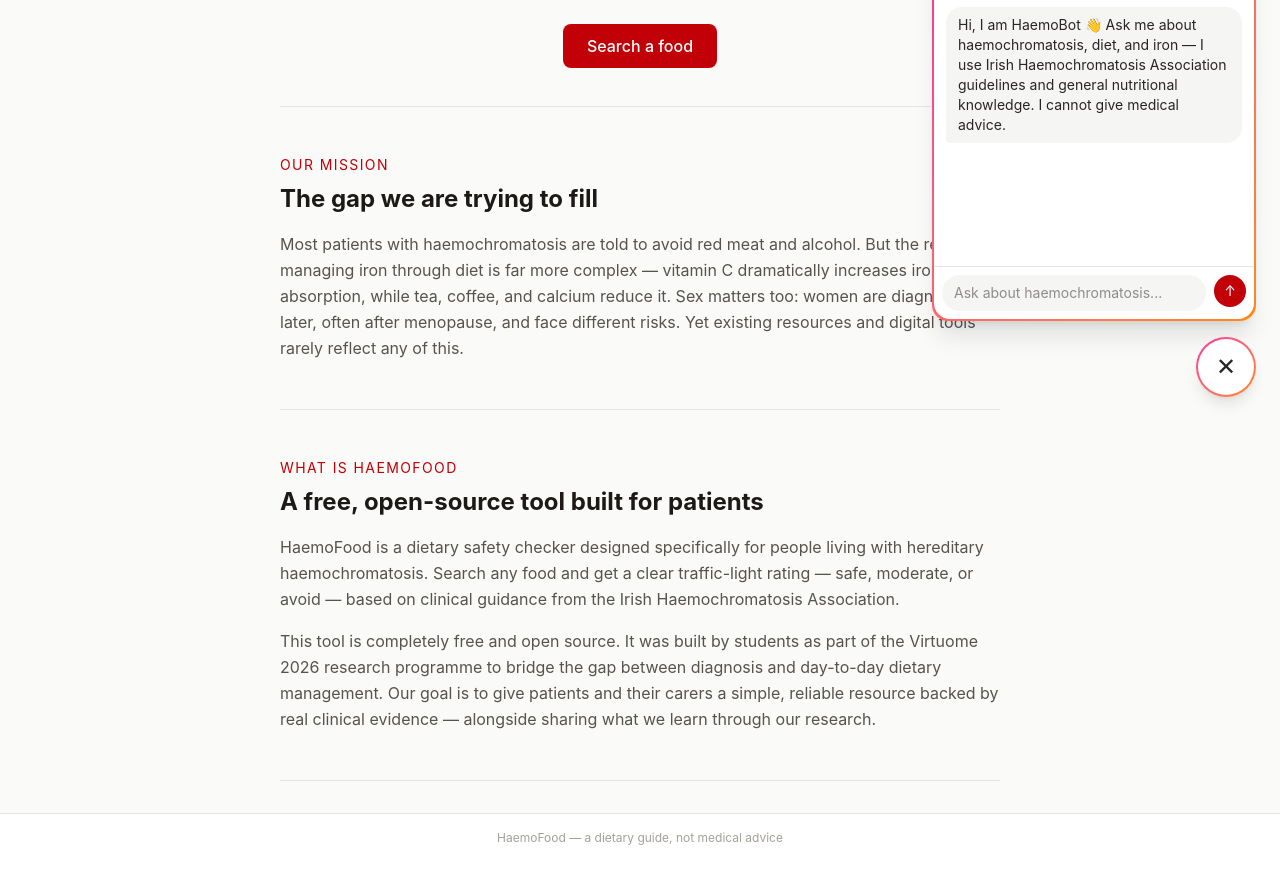
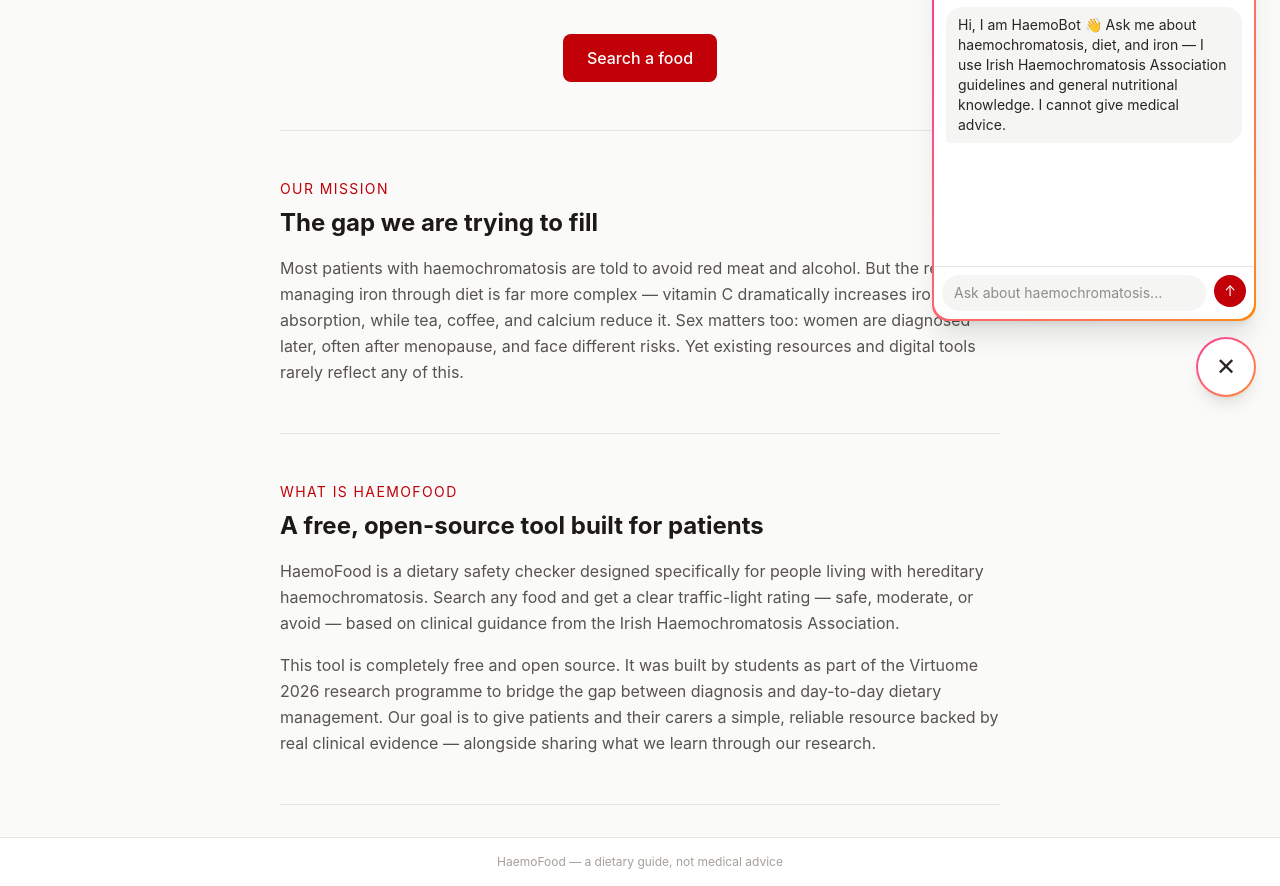
Before and after one commit to elfudo3/haemoFood, a React (Vite) app in the folder haemofoods/: page / in a window 1280 px wide. Shown: the part 379-1265 px from the top of the page. Before the commit the page ends 1241 px from the top, so only its background shows below. Built offline with nearby package versions, Linux system fonts and the light colour scheme; no server answers.

Commit message:
feat: added fade in animation to HomePage

```diff
--- a/haemofoods/src/pages/HomePage.jsx
+++ b/haemofoods/src/pages/HomePage.jsx
@@ -7,26 +7,36 @@
 
       {/* hero section */}
       <div className="text-center pt-16 pb-12 border-b border-stone-200">
-        <h1 className="text-4xl font-bold tracking-tight text-stone-900 mb-6">
+        <h1 className="text-4xl font-bold tracking-tight text-stone-900 mb-6 opacity-0 animate-[fadeInUp_0.8s_ease-out_forwards]">
           Because knowing your diagnosis
           <br />
-          <span className="text-red-700">is only the beginning.</span>
+
+          {/* [animation-delay:0.15s] — red line appears just after the main heading */}
+          <span className="text-red-700 inline-block opacity-0 animate-[fadeInUp_0.8s_ease-out_forwards] [animation-delay:0.15s]">
+            is only the beginning.
+          </span>
         </h1>
-        <p className="text-lg text-stone-500 max-w-lg mx-auto mb-8">
+        {/* [animation-delay:0.3s] — paragraph appears third in the cascade */}
+        <p className="text-lg text-stone-500 max-w-lg mx-auto mb-8 opacity-0 animate-[fadeInUp_0.6s_ease-out_forwards] [animation-delay:0.3s]">
           We are a student research group investigating whether Irish patients
           with hereditary haemochromatosis have access to the dietary guidance,
           digital tools, and resources they actually need to manage their
           condition day to day.
         </p>
+
+        {/* [animation-delay:0.5s] — CTA button appears last for visual emphasis */}
+        {/* inline-block needed so transform (translateY) works on an inline element */}
         <Link
           to="/search"
-          className="bg-red-700 text-white px-6 py-3 rounded-lg font-medium hover:bg-red-800 transition-colors"
+          className="inline-block bg-red-700 text-white px-6 py-3 rounded-lg font-medium hover:bg-red-800 transition-colors opacity-0 animate-[fadeInUp_0.6s_ease-out_forwards] [animation-delay:0.5s]"
         >
           Search a food
         </Link>
       </div>
+
       {/* mission section */}
-      <div className="py-12 border-b border-stone-200">
+      {/* [animation-delay:0.6s] — appears as user's eye reaches this section */}
+      <div className="py-12 border-b border-stone-200 opacity-0 animate-[fadeInUp_0.6s_ease-out_forwards] [animation-delay:0.6s]">
         <p className="text-sm uppercase tracking-widest text-red-700 mb-2">
           Our Mission
         </p>
@@ -44,7 +54,8 @@
       </div>
 
       {/* what is haemofood section */}
-      <div className="py-12 border-b border-stone-200">
+      {/* [animation-delay:0.8s] — final section fades in last */}
+      <div className="py-12 border-b border-stone-200 opacity-0 animate-[fadeInUp_0.6s_ease-out_forwards] [animation-delay:0.8s]">
         <p className="text-sm uppercase tracking-widest text-red-700 mb-2">
           What is HaemoFood
         </p>
```
